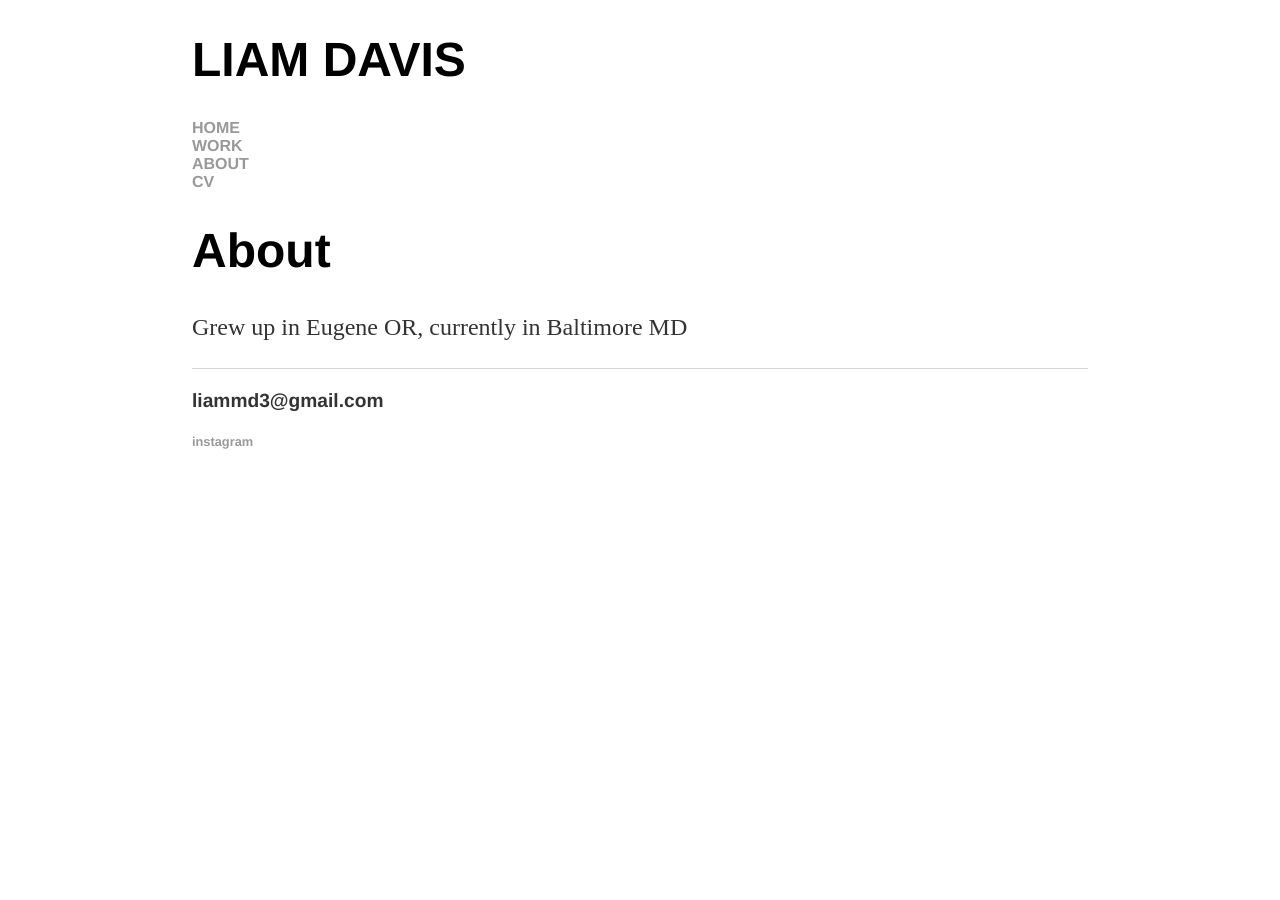
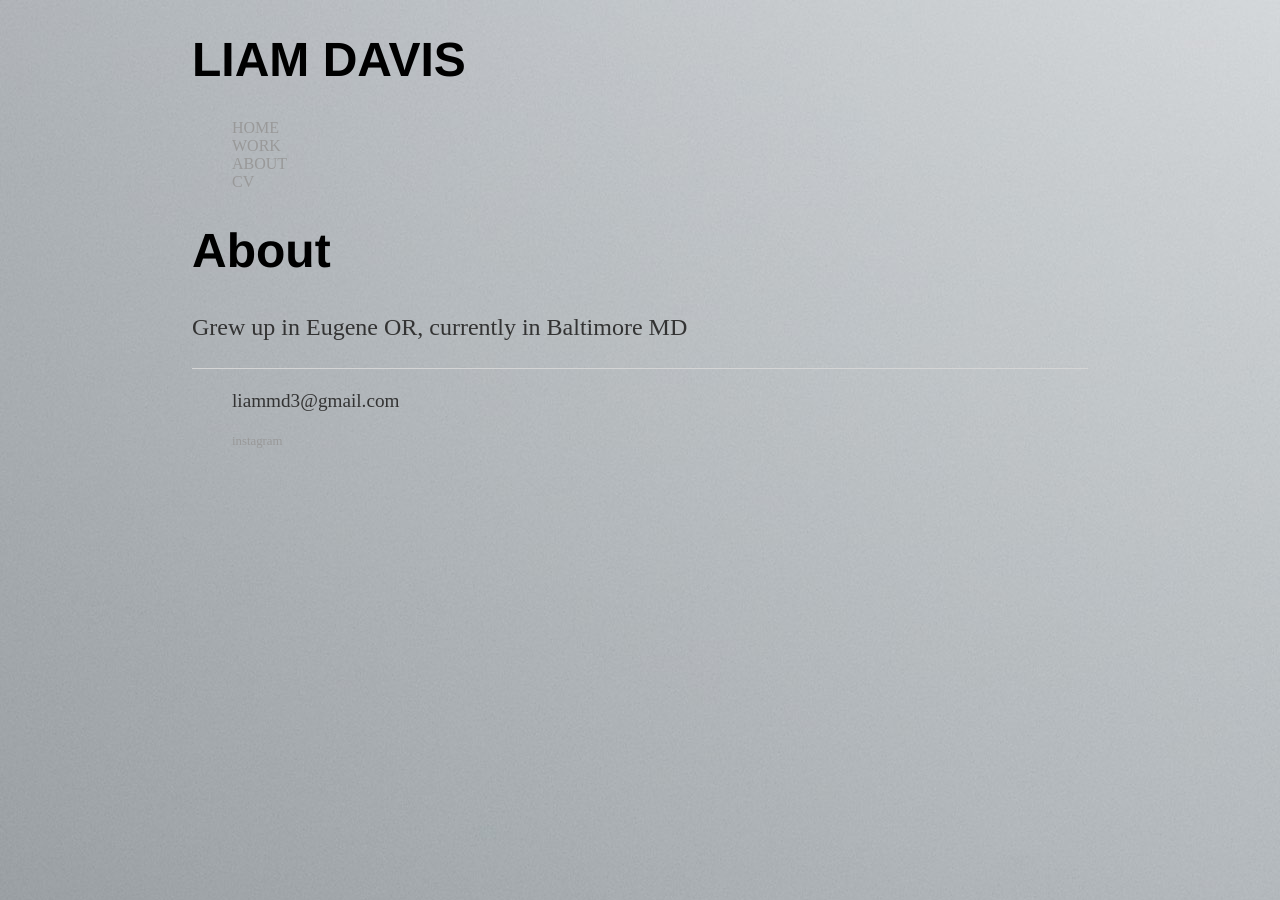
Before and after one commit to liammdavis/liammdavis.github.io, a Jekyll site: the page built from about/index.html, in a window 1280 px wide. Built offline with Jekyll 4.4.1, drawn with Linux system fonts in a browser that asks for light colours.

Commit message:
Update main.css

```diff
--- a/css/main.css
+++ b/css/main.css
@@ -1,9 +1,9 @@
 body {
     margin: 20px auto;
     width: 70%;
-    background-image: url('background.jpg');
+    background-image: url('/docs/assets/background.jpg');
 }
-nav ul, footer ul, #email {
+nav ul, footer ul, {
     font-family:'Helvetica', 'Arial', 'Sans-Serif';
     padding: 0px;
     list-style: none;
@@ -33,3 +33,10 @@
     border-top: 1px solid #d5d5d5;
     font-size: .8em;
 }
+
+#email{
+    font-family:'Helvetica', 'Arial', 'Sans-Serif';
+    padding: 0px;
+    list-style: none;
+    font-weight: bold;
+}
```
